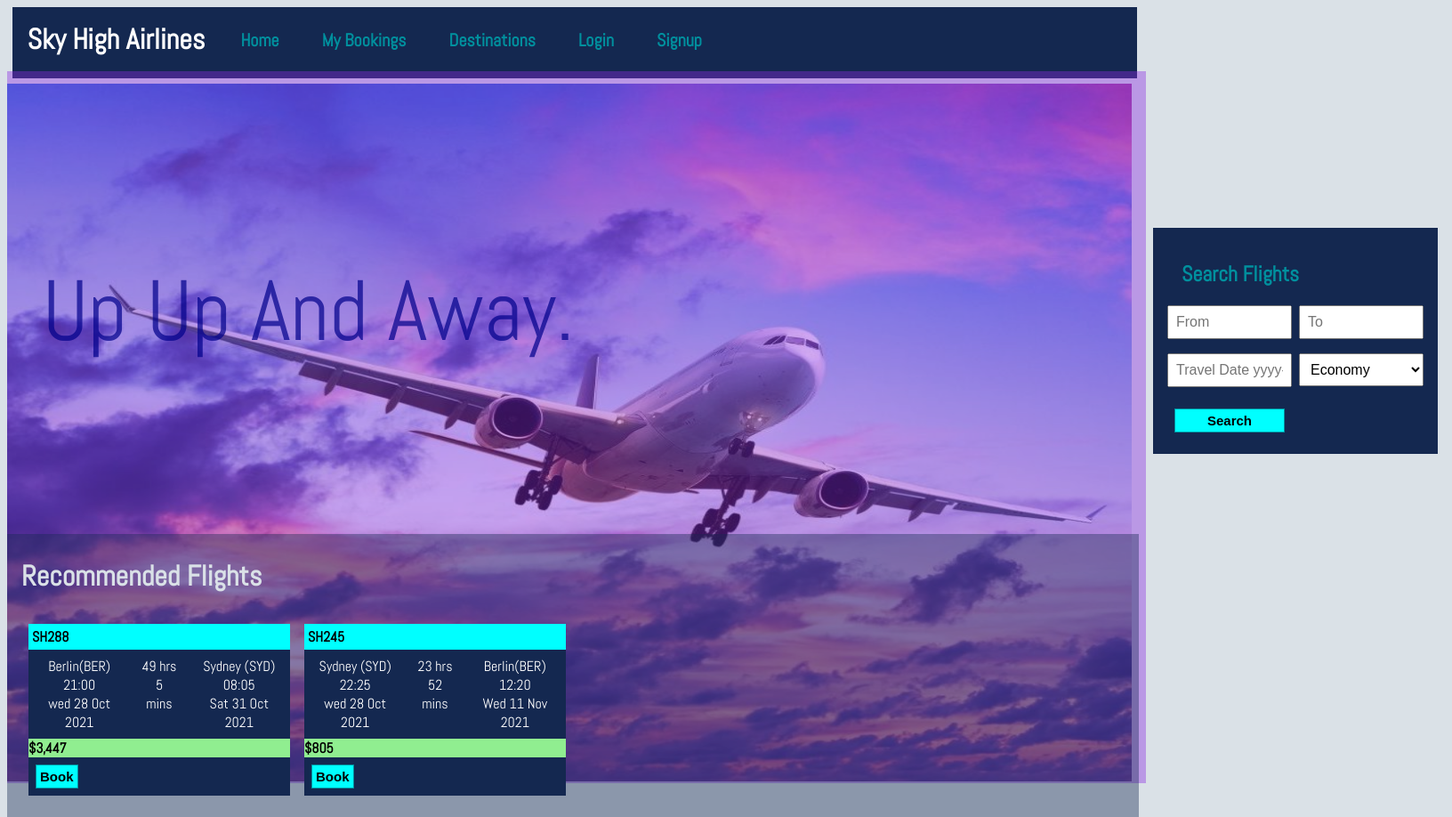
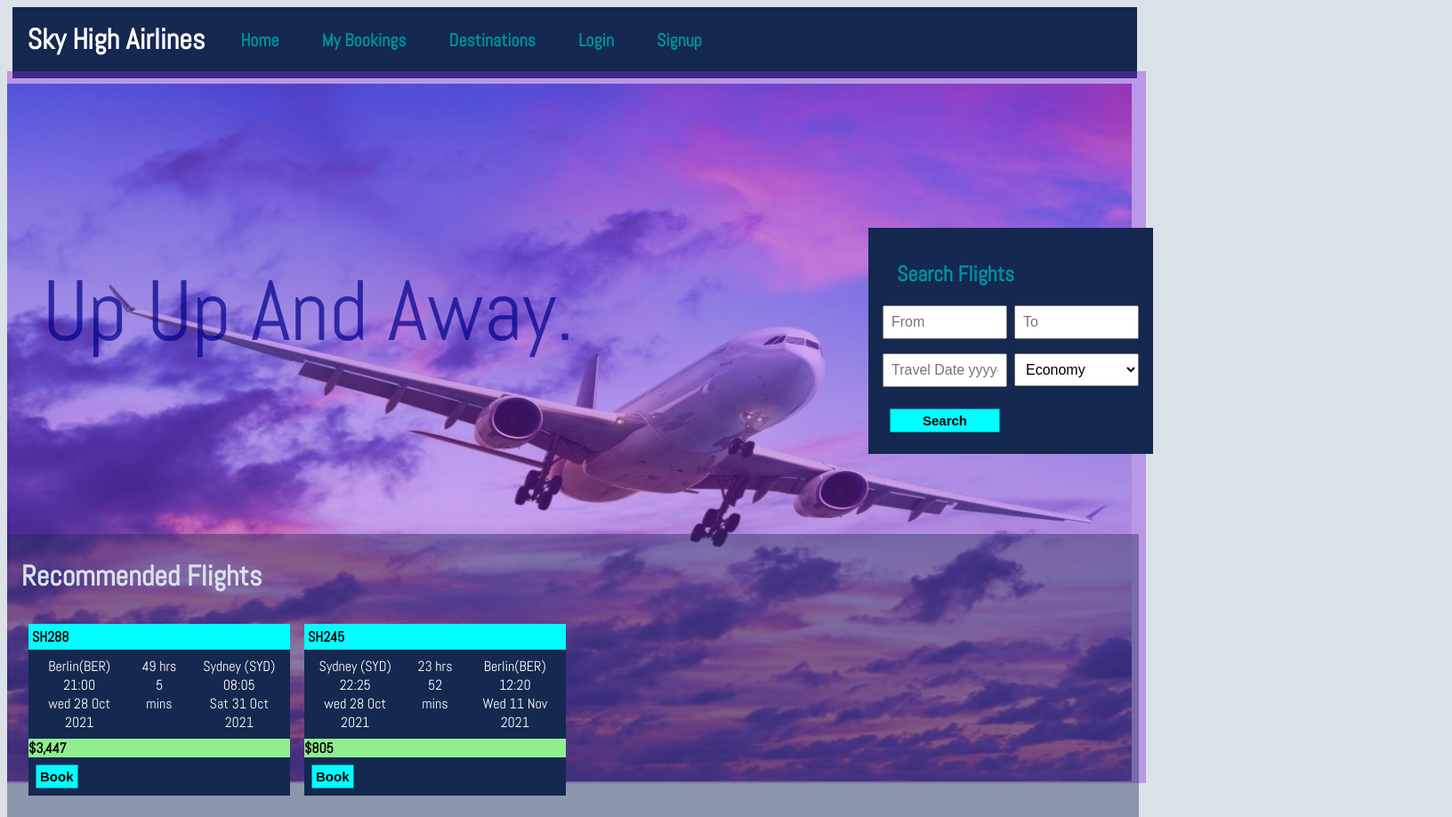
Before and after one commit to sachin6393/flight_booking_website, a plain HTML site: page Sky High/index.html in a window 1280 px wide. Shown: the whole page at 89% size, 1632 px wide, since content can reach past the window. Drawn offline with Linux system fonts and the light colour scheme.

Commit message:
Update styles.css

```diff
--- a/Sky High/styles/styles.css
+++ b/Sky High/styles/styles.css
@@ -204,6 +204,6 @@ position: absolute;
 .search{
     position: absolute;
     top: 15rem;
-    left: 80rem;
+    left: 60rem;
 
 }
```
